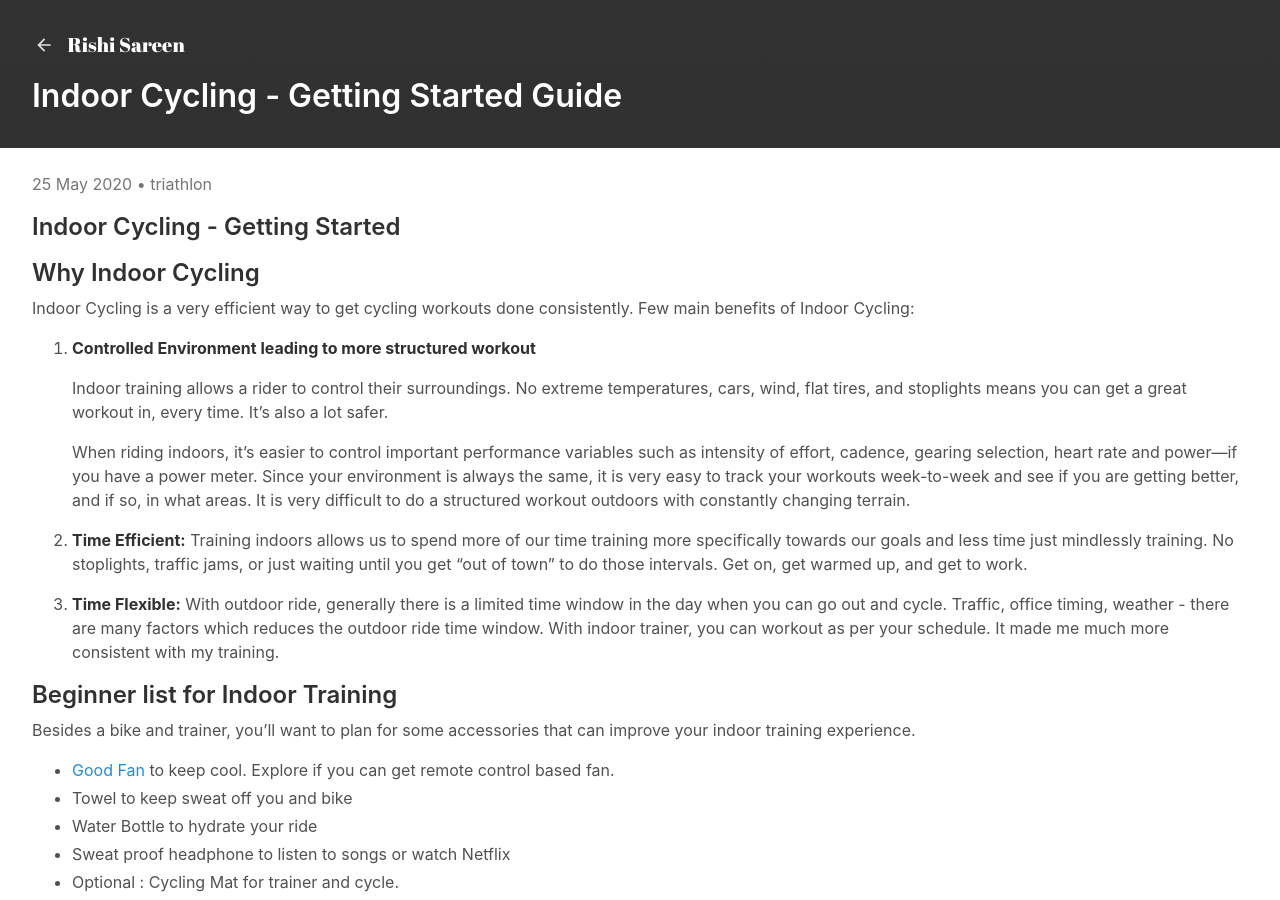
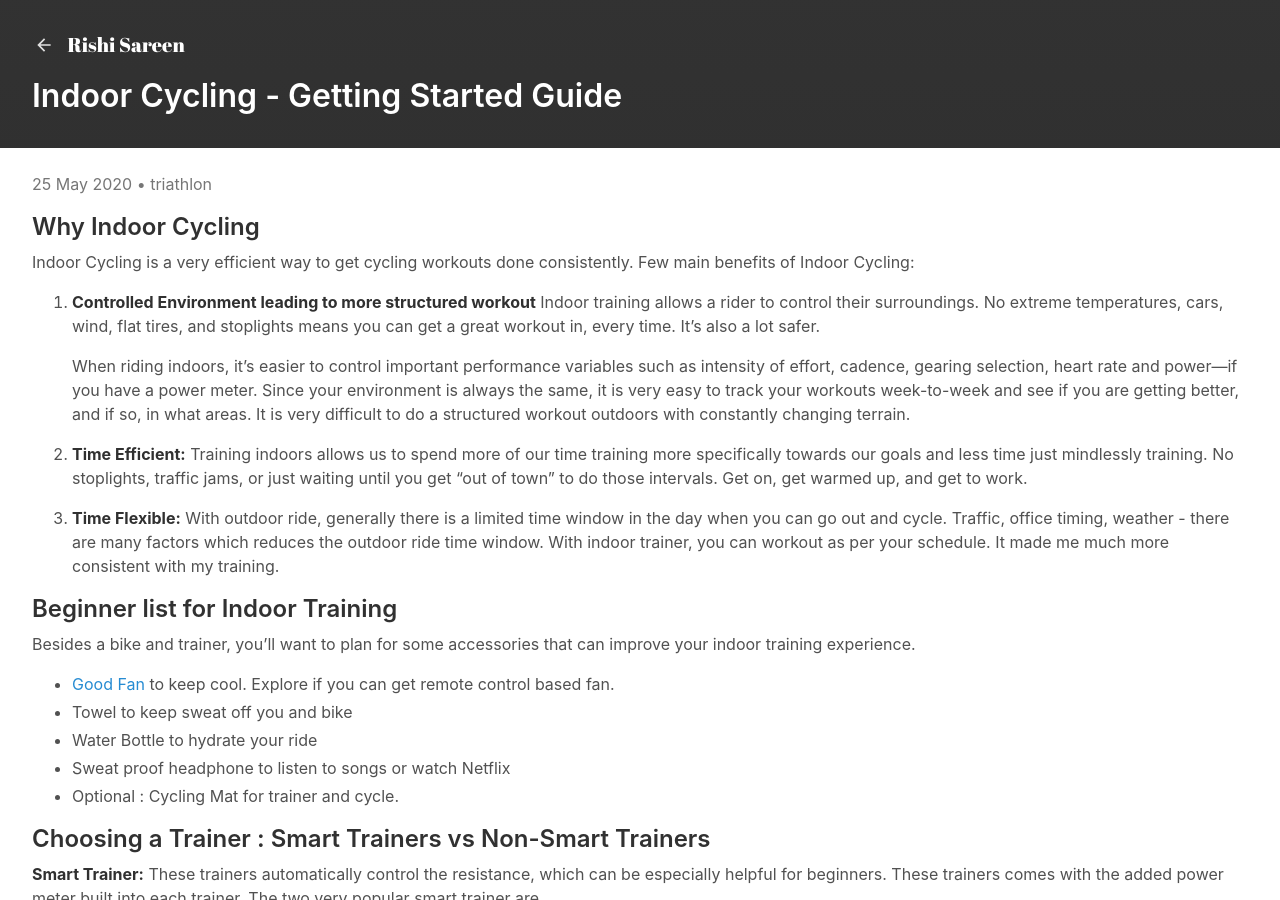
Before and after one commit to rishisareen/rishisareen-old.github.io, a Jekyll site: the page built from _posts/2020-05-25-indoortraining-gettingstarted.markdown, in a window 1280 px wide and 900 px high. Built offline with Jekyll 4.4.1, drawn with Linux system fonts in a browser that asks for light colours; comment, search, counter and statistics services are not loaded.

Commit message:
Update 2020-05-25-indoortraining-gettingstarted.markdown

```diff
--- a/_posts/2020-05-25-indoortraining-gettingstarted.markdown
+++ b/_posts/2020-05-25-indoortraining-gettingstarted.markdown
@@ -6,14 +6,11 @@ comments: true
 categories: triathlon
 ---
 
-## Indoor Cycling - Getting Started
-
 ## Why Indoor Cycling
 
 Indoor Cycling is a very efficient way to get cycling workouts done consistently. Few main benefits of Indoor Cycling:
 
 1. **Controlled Environment leading to more structured workout**
-
    Indoor training allows a rider to control their surroundings. No extreme temperatures, cars, wind, flat tires, and stoplights means you can get a great workout in, every time. It’s also a lot safer.
 
    When riding indoors, it’s easier to control important performance variables such as intensity of effort, cadence, gearing selection, heart rate and power—if you have a power meter.  Since your environment is always the same, it is very easy to track your workouts week-to-week and see if you are getting better, and if so, in what areas. It is very difficult to do a structured workout outdoors with constantly changing terrain.
```
